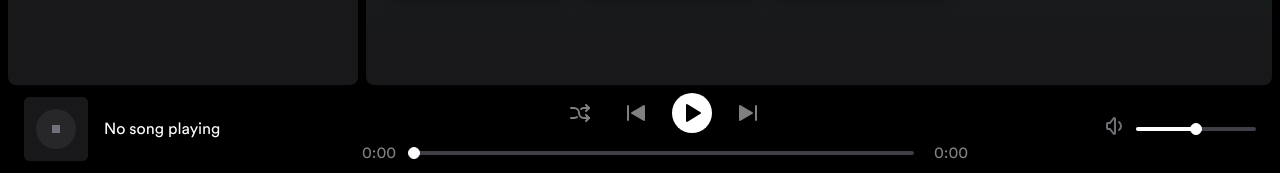
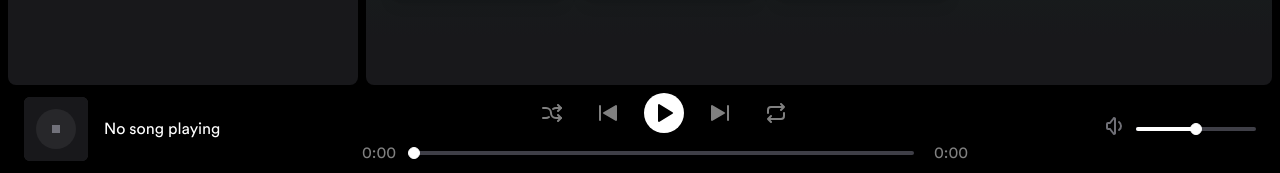
Before and after one commit to florchial/spotify-astro-clone, an Astro site: page / in a window 1280 px wide. Shown: the part 627-800 px from the top of the page. Built offline with nearby package versions, Linux system fonts and the light colour scheme; Astro itself is replaced by a stand-in of ours.

Commit message:
repeat feature

```diff
--- a/src/components/Player.jsx
+++ b/src/components/Player.jsx
@@ -8,8 +8,8 @@ export const Pause = () => (<svg width="24" height="24" viewBox="0 0 24 24" fill
 export const Play = () => (<svg width="24" height="24" viewBox="0 0 24 24" fill="#000000" className="icon icon-tabler icons-tabler-filled icon-tabler-player-play"><path stroke="none" d="M0 0h24v24H0z" fill="none" /><path d="M6 4v16a1 1 0 0 0 1.524 .852l13 -8a1 1 0 0 0 0 -1.704l-13 -8a1 1 0 0 0 -1.524 .852z" /></svg>)
 export const Next = () => (<svg width="24" height="24" viewBox="0 0 24 24" fill="currentColor" className="icon icon-tabler icons-tabler-filled icon-tabler-player-skip-forward"><path stroke="none" d="M0 0h24v24H0z" fill="none" /><path d="M3 5v14a1 1 0 0 0 1.504 .864l12 -7a1 1 0 0 0 0 -1.728l-12 -7a1 1 0 0 0 -1.504 .864z" /><path d="M20 4a1 1 0 0 1 .993 .883l.007 .117v14a1 1 0 0 1 -1.993 .117l-.007 -.117v-14a1 1 0 0 1 1 -1z" /></svg>)
 export const Previous = () => (<svg width="24" height="24" viewBox="0 0 24 24" fill="currentColor" className="icon icon-tabler icons-tabler-filled icon-tabler-player-skip-back"><path stroke="none" d="M0 0h24v24H0z" fill="none" /><path d="M19.496 4.136l-12 7a1 1 0 0 0 0 1.728l12 7a1 1 0 0 0 1.504 -.864v-14a1 1 0 0 0 -1.504 -.864z" /><path d="M4 4a1 1 0 0 1 .993 .883l.007 .117v14a1 1 0 0 1 -1.993 .117l-.007 -.117v-14a1 1 0 0 1 1 -1z" /></svg>)
-export const Shuffle = () => (<svg  xmlns="http://www.w3.org/2000/svg"  width="24"  height="24"  viewBox="0 0 24 24"  fill="none"  stroke="currentColor"  stroke-width="2"  stroke-linecap="round"  stroke-linejoin="round"  class="icon icon-tabler icons-tabler-outline icon-tabler-arrows-shuffle"><path stroke="none" d="M0 0h24v24H0z" fill="none"/><path d="M18 4l3 3l-3 3" /><path d="M18 20l3 -3l-3 -3" /><path d="M3 7h3a5 5 0 0 1 5 5a5 5 0 0 0 5 5h5" /><path d="M21 7h-5a4.978 4.978 0 0 0 -3 1m-4 8a4.984 4.984 0 0 1 -3 1h-3" /></svg>)
-export const Repeat = () => (<svg  xmlns="http://www.w3.org/2000/svg"  width="24"  height="24"  viewBox="0 0 24 24"  fill="none"  stroke="currentColor"  stroke-width="2"  stroke-linecap="round"  stroke-linejoin="round"  class="icon icon-tabler icons-tabler-outline icon-tabler-repeat"><path stroke="none" d="M0 0h24v24H0z" fill="none"/><path d="M4 12v-3a3 3 0 0 1 3 -3h13m-3 -3l3 3l-3 3" /><path d="M20 12v3a3 3 0 0 1 -3 3h-13m3 3l-3 -3l3 -3" /></svg>)
+export const Shuffle = () => (<svg xmlns="http://www.w3.org/2000/svg" width="24" height="24" viewBox="0 0 24 24" fill="none" stroke="currentColor" stroke-width="2" stroke-linecap="round" stroke-linejoin="round" class="icon icon-tabler icons-tabler-outline icon-tabler-arrows-shuffle"><path stroke="none" d="M0 0h24v24H0z" fill="none" /><path d="M18 4l3 3l-3 3" /><path d="M18 20l3 -3l-3 -3" /><path d="M3 7h3a5 5 0 0 1 5 5a5 5 0 0 0 5 5h5" /><path d="M21 7h-5a4.978 4.978 0 0 0 -3 1m-4 8a4.984 4.984 0 0 1 -3 1h-3" /></svg>)
+export const Repeat = () => (<svg xmlns="http://www.w3.org/2000/svg" width="24" height="24" viewBox="0 0 24 24" fill="none" stroke="currentColor" stroke-width="2" stroke-linecap="round" stroke-linejoin="round" class="icon icon-tabler icons-tabler-outline icon-tabler-repeat"><path stroke="none" d="M0 0h24v24H0z" fill="none" /><path d="M4 12v-3a3 3 0 0 1 3 -3h13m-3 -3l3 3l-3 3" /><path d="M20 12v3a3 3 0 0 1 -3 3h-13m3 3l-3 -3l3 -3" /></svg>)
 
 export function Player() {
     const { isPlaying, setIsPlaying, currentPlaylist, volume, setCurrentPlaylist } = usePlayerStore(state => state)
@@ -21,9 +21,9 @@ export function Player() {
 
     useEffect(() => {
         if (!isPlaying) {
-            pauseSong()
+            pauseAudio()
         } else {
-            playSong()
+            playAudio()
         }
     }, [isPlaying]);
 
@@ -31,7 +31,7 @@ export function Player() {
         if (!playingSong) {
             cleanPlayer()
         } else {
-            playNewSong(playingSong)
+            playSong(playingSong)
         }
     }, [playingSong]);
 
@@ -40,9 +40,9 @@ export function Player() {
     }, [volume]);
 
     useEffect(() => {
-        audioRef.current.addEventListener('ended', nextSong)
+        audioRef.current.addEventListener('ended', playNextSong)
         return () => {
-            audioRef.current.removeEventListener('ended', nextSong)
+            audioRef.current.removeEventListener('ended', playNextSong)
         }
     })
 
@@ -53,10 +53,10 @@ export function Player() {
 
     const cleanPlayer = () => {
         setIsPlaying(false)
-        pauseSong()
+        pauseAudio()
     }
 
-    const pauseSong = () => {
+    const pauseAudio = () => {
         if (audioRef.current) {
             audioRef.current.pause()
         }
@@ -67,16 +67,16 @@ export function Player() {
         audioRef.current.load()
     }
 
-    const playSong = () => {
+    const playAudio = () => {
         if (audioRef.current) {
             audioRef.current.play()
         }
     }
 
-    const playNewSong = (song) => {
+    const playSong = (song) => {
         loadSong(song)
         setIsPlaying(true)
-        playSong()
+        playAudio()
     }
 
     const findNextSong = (offset) => {
@@ -88,30 +88,43 @@ export function Player() {
 
     const changeSong = (offset) => {
         if (isNotPlayable) return
-        offset = shuffle? Math.floor(Math.random() * amountOfSongs(currentPlaylist.playlist)): offset
-        console.log("Offset: ", offset)
+        offset = shuffle ? Math.floor(Math.random() * amountOfSongs(currentPlaylist.playlist)) : offset
         const newSong = findNextSong(offset)
         setCurrentPlaylist({ ...currentPlaylist, song: newSong })
     }
 
     const nextSong = () => {
-        changeSong(1)
+        playNextSong(1)
     }
 
     const previousSong = () => {
-        changeSong(-1)
+        playNextSong(-1)
     }
 
     const clickShuffle = () => {
         setShuffle(!shuffle)
     }
 
+    const clickRepeat = () => {
+        setRepeat(!repeat)
+    }
+
+    const playNextSong = (offset = 1) => {
+        if (repeat) {
+            repeatSong()
+        } else {
+            changeSong(offset)
+        }
+    }
+
+    const repeatSong = () => { playSong(playingSong) }
+
     return (
         <div className="flex flex-row px-4 w-full z-10 gap-2">
             <SongTitle />
             <div className="grid place-content-center flex-1 gap-2">
                 <div className='flex justify-center w-full gap-4'>
-                    <button className={shuffle?"p-2 text-green-500": "p-2 opacity-50 hover:opacity-100"} onClick={clickShuffle}>
+                    <button className={shuffle ? "p-2 text-green-500" : "p-2 opacity-50 hover:opacity-100"} onClick={clickShuffle}>
                         <Shuffle />
                     </button>
                     <button className="p-2 opacity-50 hover:opacity-100" onClick={previousSong}>
@@ -123,6 +136,9 @@ export function Player() {
                     <button className="p-2 opacity-50 hover:opacity-100" onClick={nextSong}>
                         <Next />
                     </button>
+                    <button className={repeat ? "p-2 text-green-500" : "p-2 opacity-50 hover:opacity-100"} onClick={clickRepeat}>
+                        <Repeat />
+                    </button>
                 </div>
                 <div className="flex justify-between items-center w-ful">
                     <SongSlider audio={audioRef} />
```
